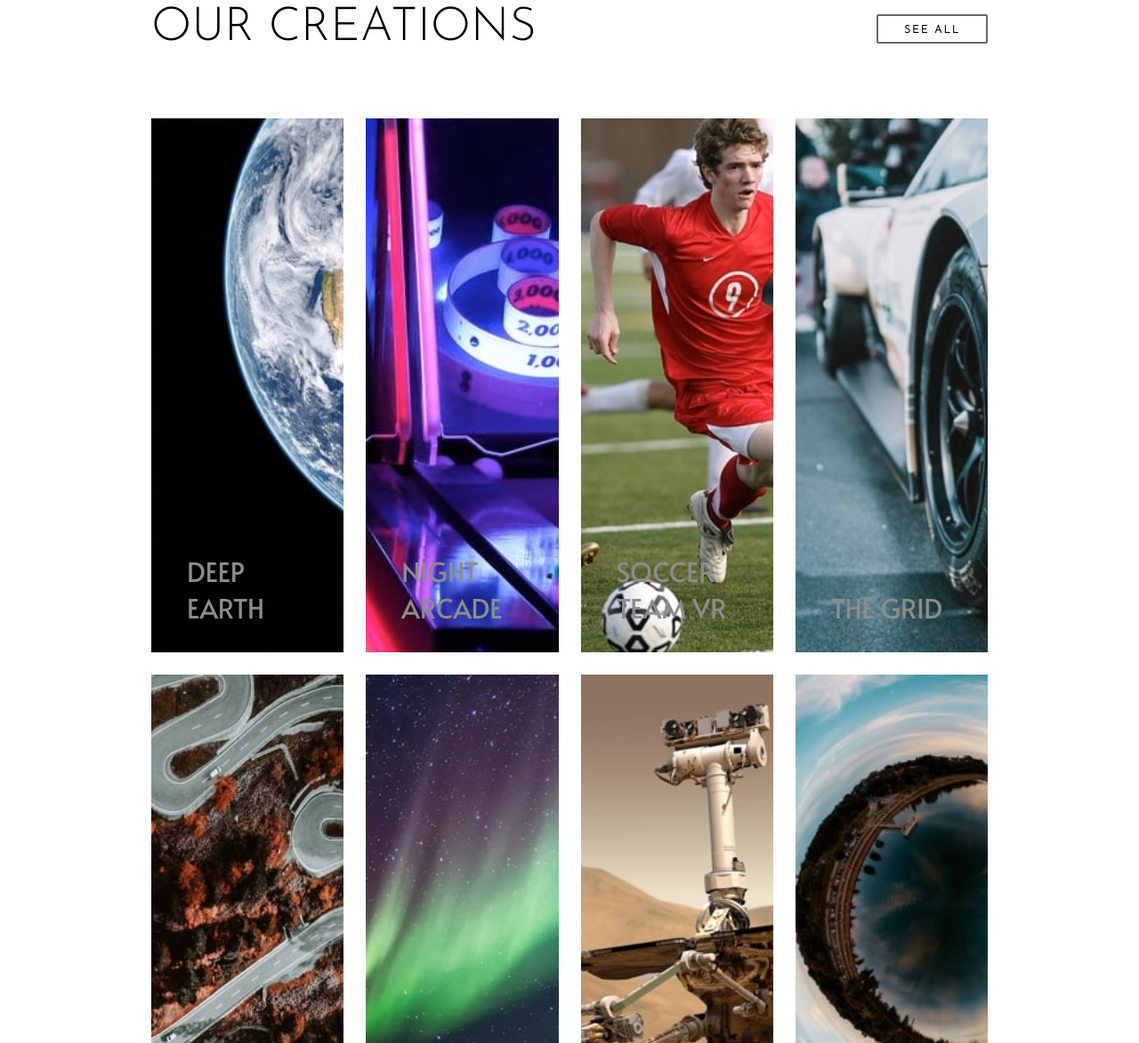
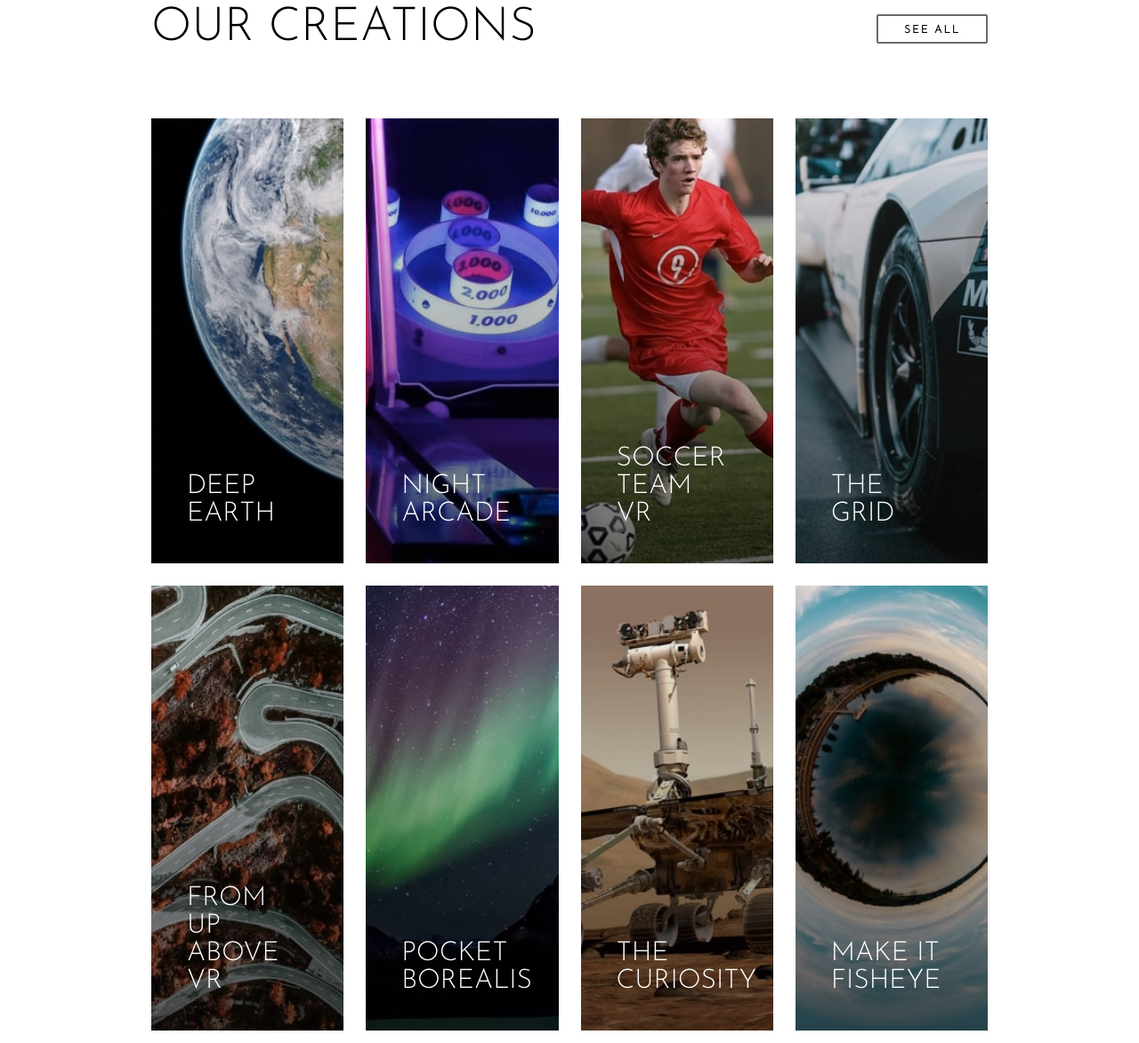
Before and after one commit to thomas-auffroy/loopstudios, a plain HTML site: page index.html in a window 1280 px wide. Shown: the part 1480-2652 px from the top of the page at 89% size. Drawn offline with Linux system fonts and the light colour scheme.

Commit message:
add dark gradient on cards, adjust size

```diff
--- a/css/cards.css
+++ b/css/cards.css
@@ -1,8 +1,9 @@
 main .main-3{
   display: grid;
   grid-template-columns: repeat(4, 1fr);
-  grid-template-rows: repeat(2,600px);
+  grid-template-rows: repeat(2,500px);
   gap: 25px;
+  font-family: "Josefin Sans", cursiv;
 }
 
 main .main-3 .card:hover{
@@ -10,48 +11,51 @@ main .main-3 .card:hover{
   color: var(--black);
 }
 main .main-3 .card p{
+
   text-transform: uppercase;
   position: absolute;
   bottom: 0;
   left: 0;
-  padding: 30px 40px;
+  padding: 0px 60px 40px 40px;
   font-size: 2em;
 }
 main .main-3 .card{
-  color: var(--dark-gray);
+  filter: brightness(100%);
+  color: var(--white);
   position: relative;
   background-size: cover;
+  background-position: center;
 }
 
 
 main .main-3 .card:first-of-type{
-  background-image: url("../images/desktop/image-deep-earth.jpg");
+  background-image: linear-gradient(rgba(0,0,0,0), rgba(0,0,0,0.6)), url("../images/desktop/image-deep-earth.jpg");
 }
 
 main .main-3 .card:nth-of-type(2){
-  background-image: url("../images/desktop/image-night-arcade.jpg");
+  background-image: linear-gradient(rgba(0,0,0,0), rgba(0,0,0,0.6)), url("../images/desktop/image-night-arcade.jpg");
 }
 
 main .main-3 .card:nth-of-type(3){
-  background-image: url("../images/desktop/image-soccer-team.jpg");
+  background-image: linear-gradient(rgba(0,0,0,0), rgba(0,0,0,0.6)), url("../images/desktop/image-soccer-team.jpg");
 }
 
 main .main-3 .card:nth-of-type(4){
-  background-image: url("../images/desktop/image-grid.jpg");
+  background-image: linear-gradient(rgba(0,0,0,0), rgba(0,0,0,0.6)), url("../images/desktop/image-grid.jpg");
 }
 
 main .main-3 .card:nth-of-type(5){
-  background-image: url("../images/desktop/image-from-above.jpg");
+  background-image: linear-gradient(rgba(0,0,0,0), rgba(0,0,0,0.6)), url("../images/desktop/image-from-above.jpg");
 }
 
 main .main-3 .card:nth-of-type(6){
-  background-image: url("../images/desktop/image-pocket-borealis.jpg");
+  background-image: linear-gradient(rgba(0,0,0,0), rgba(0,0,0,0.6)), url("../images/desktop/image-pocket-borealis.jpg");
 }
 
 main .main-3 .card:nth-of-type(7){
-  background-image: url("../images/desktop/image-curiosity.jpg");
+  background-image: linear-gradient(rgba(0,0,0,0), rgba(0,0,0,0.6)), url("../images/desktop/image-curiosity.jpg");
 }
 
 main .main-3 .card:last-of-type{
-  background-image: url("../images/desktop/image-fisheye.jpg");
+  background-image: linear-gradient(rgba(0,0,0,0), rgba(0,0,0,0.6)), url("../images/desktop/image-fisheye.jpg");
 }
```
